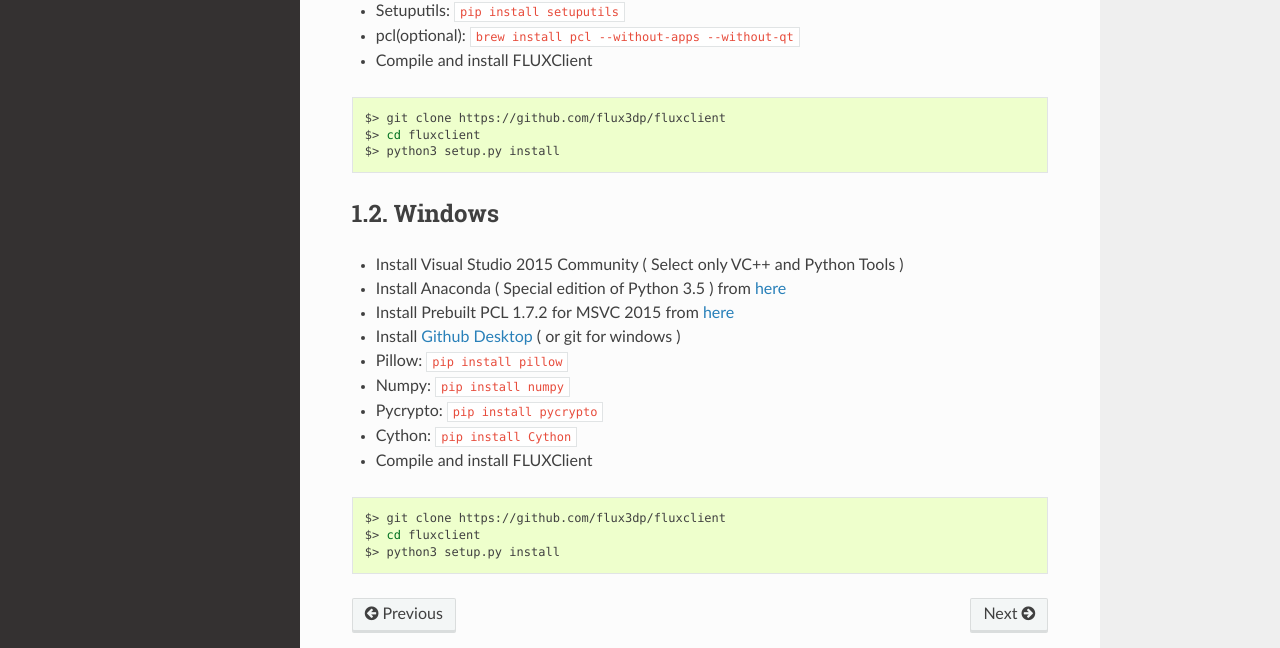
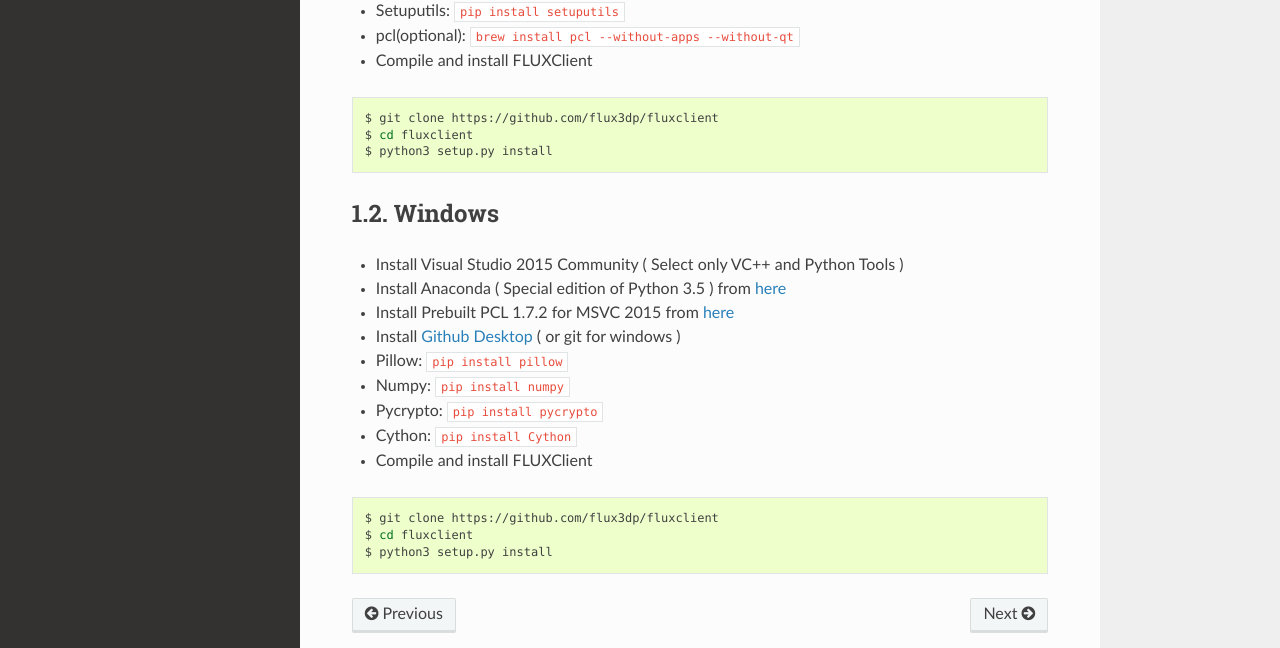
Before and after one commit to flux3dp/fluxclient, a Sphinx documentation site: the page built from doc/source/installation/index.rst, in a window 1280 px wide and 1079 px high. Shown: the part 316-964 px from the top of the window. Built offline with Sphinx 7.4.7 and the Read the Docs theme 2.0.0, drawn with Linux system fonts in a browser that asks for light colours.

Commit message:
Update command line style

```diff
--- a/doc/source/installation/index.rst
+++ b/doc/source/installation/index.rst
@@ -17,9 +17,9 @@ OS X or Linux
 
 .. code-block:: bash
 
-    $> git clone https://github.com/flux3dp/fluxclient
-    $> cd fluxclient
-    $> python3 setup.py install
+    $ git clone https://github.com/flux3dp/fluxclient
+    $ cd fluxclient
+    $ python3 setup.py install
 
 Windows
 ------------------------------
@@ -42,10 +42,9 @@ Windows
 
 .. code-block:: bash
 
-    $> git clone https://github.com/flux3dp/fluxclient
-    $> cd fluxclient
-    $> python3 setup.py install
-
+    $ git clone https://github.com/flux3dp/fluxclient
+    $ cd fluxclient
+    $ python3 setup.py install
 
 .. Linking Slicing Engine
 .. ------------------------------
```
Also changed, not shown: README.md (+5 -5 lines).
